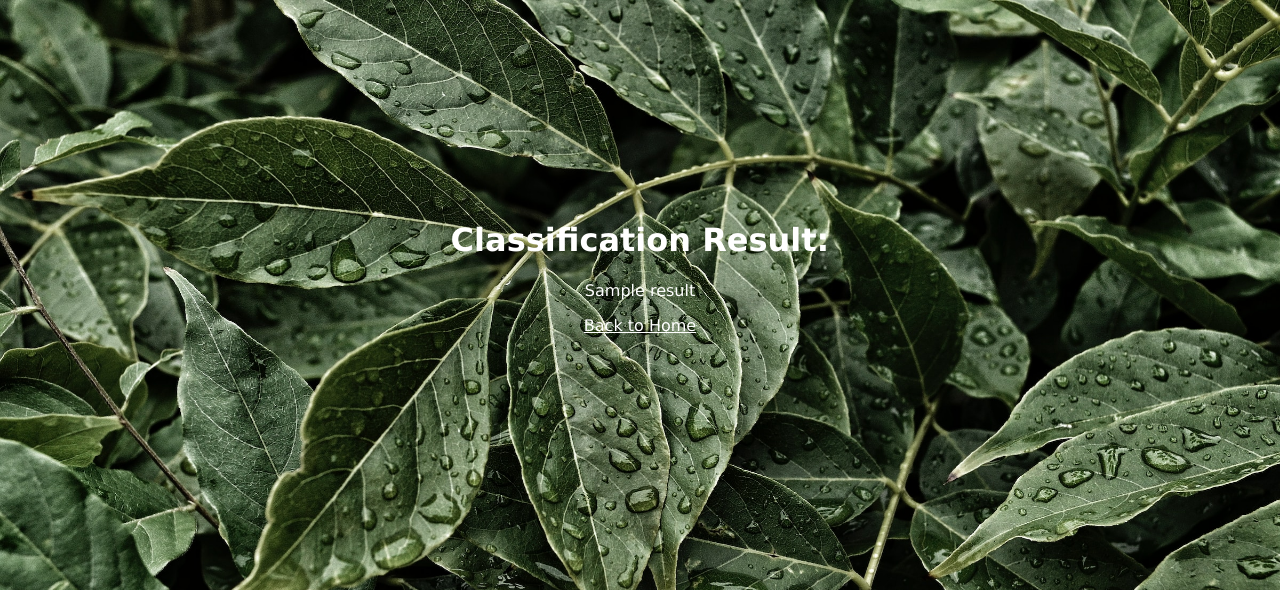
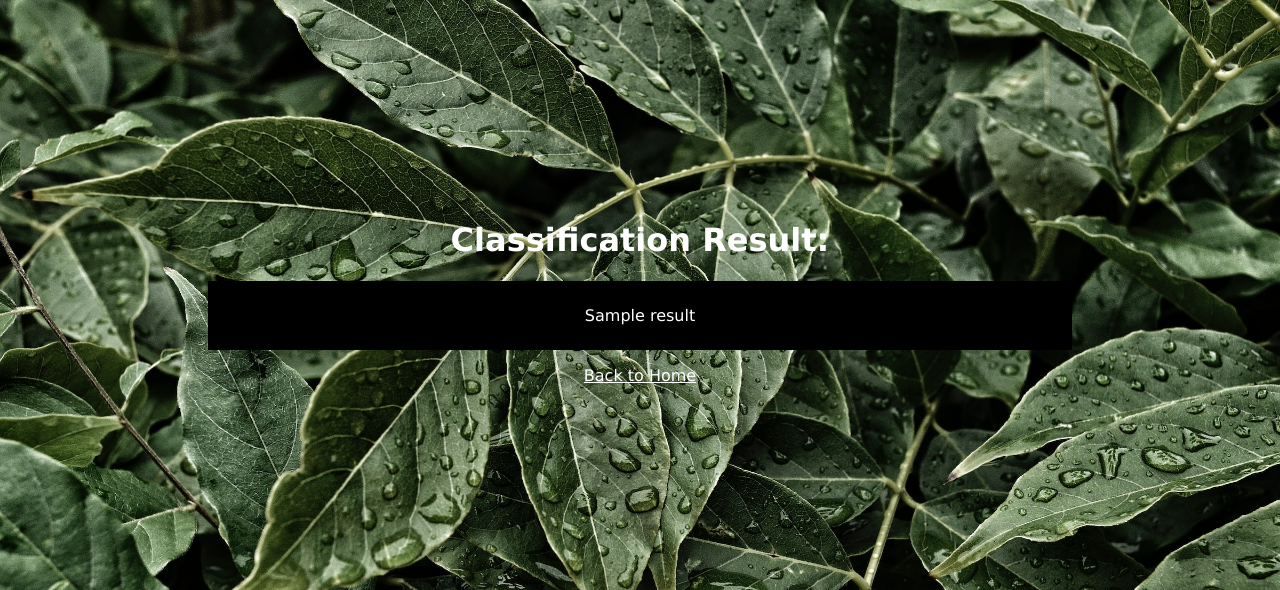
Before and after one commit to manojbhavvan/HerbScan, a Flask app: template templates/result.html in a window 1280 px wide. Shown: the top 590 px of the page. Run offline with Flask 3, Linux system fonts and the light colour scheme; the template is opened without the code that fills it: most values are stand-ins (such as "Sample title", 1, 10 or a date in 2020).

Commit message:
Update result.html

```diff
--- a/templates/result.html
+++ b/templates/result.html
@@ -8,7 +8,7 @@
     <center>
     <div class="super">
     <h1>Classification Result:</h1>
-    <p>{{ result }}</p>
+    <p class="info">{{ result }}</p>
     <a href="/" class="back">Back to Home</a>
     </div>
 </center>
```
